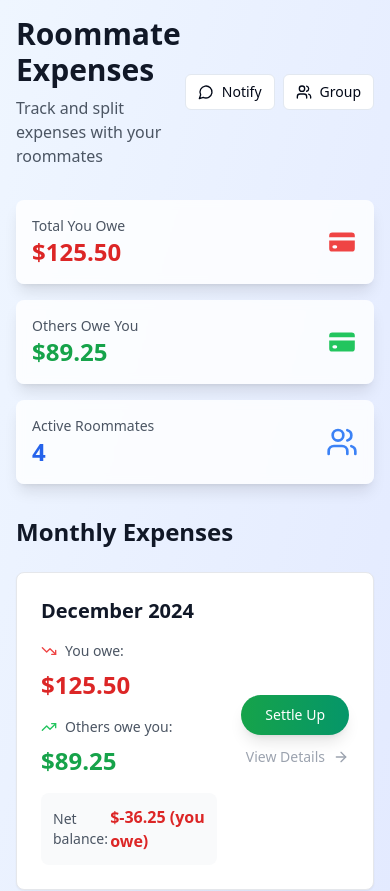
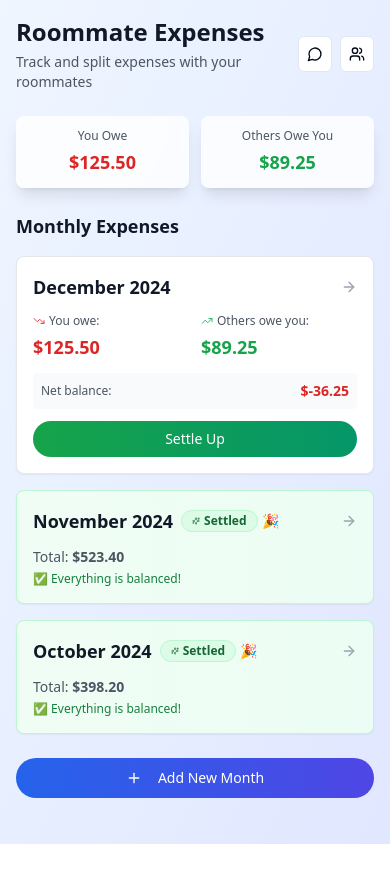
Before and after one commit to IITianUG/roomie-bill, a React (Vite) app: page / in a window 390 px wide. Shown: the top 891 px of the page. After the commit the page ends 844 px from the top, so only its background shows below. Built offline with nearby package versions, Linux system fonts and the light colour scheme.

Commit message:
Fix: Month heading, UI overflow, and debt flow
- Correct month heading on month detail pages.
- Adjust UI for mobile-first design, addressing overflow issues.
- Remove debt flow from the main month page.

```diff
--- a/src/components/MonthCard.tsx
+++ b/src/components/MonthCard.tsx
@@ -28,110 +28,90 @@ export const MonthCard: React.FC<MonthCardProps> = ({
   onSettleUp,
 }) => {
   const netBalance = monthData.othersOweYou - monthData.youOwe;
-  const isOwed = netBalance > 0;
-  const isOwing = netBalance < 0;
 
   return (
     <Card
-      className={`cursor-pointer transition-all duration-300 hover:shadow-xl transform hover:scale-[1.02] ${
+      className={`cursor-pointer transition-all duration-300 hover:shadow-xl ${
         monthData.isSettled
           ? 'bg-gradient-to-r from-green-50 to-emerald-50 border-green-200'
           : 'bg-white hover:bg-gray-50 border-gray-200'
       }`}
       onClick={() => onMonthClick(monthData.id)}
     >
-      <CardContent className="p-6">
-        <div className="flex items-center justify-between">
-          <div className="flex-1">
-            <div className="flex items-center gap-3 mb-4">
-              <h3 className="text-xl font-bold text-gray-900">
+      <CardContent className="p-4">
+        <div className="flex items-center justify-between mb-3">
+          <div className="flex items-center gap-2">
+            <h3 className="text-lg font-bold text-gray-900">
               {monthData.month} {monthData.year}
             </h3>
             {monthData.isSettled && (
-                <div className="flex items-center gap-2">
-                  <Badge className="bg-green-100 text-green-800 border-green-200">
-                    <Sparkles className="w-3 h-3 mr-1" />
-                    All Settled Up!
+              <div className="flex items-center gap-1">
+                <Badge className="bg-green-100 text-green-800 border-green-200 text-xs">
+                  <Sparkles className="w-2 h-2 mr-1" />
+                  Settled
                 </Badge>
-                  <div className="animate-bounce">
-                    🎉
-                  </div>
+                <span className="text-sm">🎉</span>
               </div>
             )}
           </div>
 
+          <ArrowRight className="w-4 h-4 text-gray-400" />
+        </div>
+
         {monthData.isSettled ? (
-              <div className="space-y-2">
-                <p className="text-gray-600">
-                  Total expenses: <span className="font-semibold">${monthData.totalExpenses.toFixed(2)}</span>
+          <div className="space-y-1">
+            <p className="text-sm text-gray-600">
+              Total: <span className="font-semibold">${monthData.totalExpenses.toFixed(2)}</span>
             </p>
-                <p className="text-gray-600">
-                  Participants: <span className="font-semibold">{monthData.participantCount} roommates</span>
-                </p>
-                <p className="text-green-700 font-medium">
-                  ✅ Everything is paid and balanced!
+            <p className="text-xs text-green-700 font-medium">
+              ✅ Everything is balanced!
             </p>
           </div>
         ) : (
-              <div className="grid grid-cols-1 md:grid-cols-2 gap-4">
-                <div className="space-y-2">
-                  <div className="flex items-center gap-2">
-                    <TrendingDown className="w-4 h-4 text-red-500" />
-                    <span className="text-sm text-gray-600">You owe:</span>
+          <div className="space-y-3">
+            <div className="grid grid-cols-2 gap-3">
+              <div className="space-y-1">
+                <div className="flex items-center gap-1">
+                  <TrendingDown className="w-3 h-3 text-red-500" />
+                  <span className="text-xs text-gray-600">You owe:</span>
                 </div>
-                  <p className="text-2xl font-bold text-red-600">
+                <p className="text-lg font-bold text-red-600">
                   ${monthData.youOwe.toFixed(2)}
                 </p>
               </div>
 
-                <div className="space-y-2">
-                  <div className="flex items-center gap-2">
-                    <TrendingUp className="w-4 h-4 text-green-500" />
-                    <span className="text-sm text-gray-600">Others owe you:</span>
+              <div className="space-y-1">
+                <div className="flex items-center gap-1">
+                  <TrendingUp className="w-3 h-3 text-green-500" />
+                  <span className="text-xs text-gray-600">Others owe you:</span>
                 </div>
-                  <p className="text-2xl font-bold text-green-600">
+                <p className="text-lg font-bold text-green-600">
                   ${monthData.othersOweYou.toFixed(2)}
                 </p>
               </div>
             </div>
-            )}
 
-            {!monthData.isSettled && (
-              <div className="mt-4 p-3 rounded-lg bg-gray-50">
-                <div className="flex items-center justify-between">
-                  <span className="text-sm text-gray-600">Net balance:</span>
-                  <span className={`font-bold ${
+            <div className="flex items-center justify-between p-2 rounded bg-gray-50">
+              <span className="text-xs text-gray-600">Net balance:</span>
+              <span className={`text-sm font-bold ${
                 netBalance > 0 ? 'text-green-600' : netBalance < 0 ? 'text-red-600' : 'text-gray-600'
               }`}>
                 {netBalance > 0 ? '+' : ''}${netBalance.toFixed(2)}
-                    {netBalance > 0 && ' (you are owed)'}
-                    {netBalance < 0 && ' (you owe)'}
-                    {netBalance === 0 && ' (balanced)'}
               </span>
             </div>
-              </div>
-            )}
-          </div>
 
-          <div className="flex flex-col items-end gap-3 ml-6">
-            {!monthData.isSettled && (
             <Button
               onClick={(e) => {
                 e.stopPropagation();
                 onSettleUp(monthData.id);
               }}
-                className="bg-gradient-to-r from-green-600 to-emerald-600 hover:from-green-700 hover:to-emerald-700 text-white px-6 py-2 rounded-full shadow-lg hover:shadow-xl transition-all duration-200"
+              size="sm"
+              className="w-full bg-gradient-to-r from-green-600 to-emerald-600 hover:from-green-700 hover:to-emerald-700 text-white rounded-full"
             >
               Settle Up
             </Button>
+          </div>
         )}
-
-            <div className="flex items-center gap-2 text-gray-400 hover:text-gray-600 transition-colors">
-              <span className="text-sm">View Details</span>
-              <ArrowRight className="w-4 h-4" />
-            </div>
-          </div>
-        </div>
       </CardContent>
     </Card>
   );
--- a/src/pages/Index.tsx
+++ b/src/pages/Index.tsx
@@ -72,93 +72,63 @@ const Index = () => {
 
   return (
     <div className="min-h-screen bg-gradient-to-br from-blue-50 to-indigo-100 p-4">
-      <div className="max-w-4xl mx-auto">
+      <div className="max-w-md mx-auto">
         {/* Header */}
-        <div className="flex items-center justify-between mb-8">
-          <div>
-            <h1 className="text-3xl font-bold text-gray-900 mb-2">
+        <div className="flex items-center justify-between mb-6">
+          <div className="flex-1">
+            <h1 className="text-2xl font-bold text-gray-900 mb-1">
               Roommate Expenses
             </h1>
-            <p className="text-gray-600">Track and split expenses with your roommates</p>
+            <p className="text-sm text-gray-600">Track and split expenses with your roommates</p>
           </div>
           <div className="flex gap-2">
             <Button
               variant="outline"
               size="sm"
               onClick={() => setShowNotification(true)}
-              className="flex items-center gap-2"
+              className="p-2"
             >
               <MessageCircle className="w-4 h-4" />
-              Notify
             </Button>
             <Button
               variant="outline"
               size="sm"
               onClick={() => setShowGroupManagement(true)}
-              className="flex items-center gap-2"
+              className="p-2"
             >
               <Users className="w-4 h-4" />
-              Group
             </Button>
           </div>
         </div>
 
         {/* Quick Stats */}
-        <div className="grid grid-cols-1 md:grid-cols-3 gap-4 mb-8">
+        <div className="grid grid-cols-2 gap-3 mb-6">
           <Card className="bg-white/80 backdrop-blur-sm border-0 shadow-lg">
-            <CardContent className="p-4">
-              <div className="flex items-center justify-between">
-                <div>
-                  <p className="text-sm text-gray-600">Total You Owe</p>
-                  <p className="text-2xl font-bold text-red-600">
-                    ${monthsData.reduce((sum, month) => sum + month.youOwe, 0).toFixed(2)}
-                  </p>
-                </div>
-                <div className="text-red-500">
-                  <svg className="w-8 h-8" fill="currentColor" viewBox="0 0 20 20">
-                    <path d="M4 4a2 2 0 00-2 2v1h16V6a2 2 0 00-2-2H4zM18 9H2v5a2 2 0 002 2h12a2 2 0 002-2V9zM4 13a1 1 0 011-1h1a1 1 0 110 2H5a1 1 0 01-1-1zm5-1a1 1 0 100 2h1a1 1 0 100-2H9z" />
-                  </svg>
-                </div>
+            <CardContent className="p-3">
+              <div className="text-center">
+                <p className="text-xs text-gray-600 mb-1">You Owe</p>
+                <p className="text-lg font-bold text-red-600">
+                  ${monthsData.reduce((sum, month) => sum + month.youOwe, 0).toFixed(2)}
+                </p>
               </div>
             </CardContent>
           </Card>
 
           <Card className="bg-white/80 backdrop-blur-sm border-0 shadow-lg">
-            <CardContent className="p-4">
-              <div className="flex items-center justify-between">
-                <div>
-                  <p className="text-sm text-gray-600">Others Owe You</p>
-                  <p className="text-2xl font-bold text-green-600">
-                    ${monthsData.reduce((sum, month) => sum + month.othersOweYou, 0).toFixed(2)}
-                  </p>
-                </div>
-                <div className="text-green-500">
-                  <svg className="w-8 h-8" fill="currentColor" viewBox="0 0 20 20">
-                    <path d="M4 4a2 2 0 00-2 2v1h16V6a2 2 0 00-2-2H4zM18 9H2v5a2 2 0 002 2h12a2 2 0 002-2V9zM4 13a1 1 0 011-1h1a1 1 0 110 2H5a1 1 0 01-1-1zm5-1a1 1 0 100 2h1a1 1 0 100-2H9z" />
-                  </svg>
-                </div>
-              </div>
-            </CardContent>
-          </Card>
-
-          <Card className="bg-white/80 backdrop-blur-sm border-0 shadow-lg">
-            <CardContent className="p-4">
-              <div className="flex items-center justify-between">
-                <div>
-                  <p className="text-sm text-gray-600">Active Roommates</p>
-                  <p className="text-2xl font-bold text-blue-600">{currentRoommates.length}</p>
-                </div>
-                <div className="text-blue-500">
-                  <Users className="w-8 h-8" />
-                </div>
+            <CardContent className="p-3">
+              <div className="text-center">
+                <p className="text-xs text-gray-600 mb-1">Others Owe You</p>
+                <p className="text-lg font-bold text-green-600">
+                  ${monthsData.reduce((sum, month) => sum + month.othersOweYou, 0).toFixed(2)}
+                </p>
               </div>
             </CardContent>
           </Card>
         </div>
 
         {/* Monthly Cards */}
-        <div className="space-y-6">
-          <h2 className="text-2xl font-semibold text-gray-900">Monthly Expenses</h2>
+        <div className="space-y-4">
+          <h2 className="text-lg font-semibold text-gray-900">Monthly Expenses</h2>
           {monthsData.map((month) => (
             <MonthCard
               key={month.id}
@@ -170,10 +140,10 @@ const Index = () => {
         </div>
 
         {/* Add New Month Button */}
-        <div className="mt-8 text-center">
+        <div className="mt-6 text-center">
           <Button
             onClick={() => navigate('/month/new')}
-            className="bg-gradient-to-r from-blue-600 to-indigo-600 hover:from-blue-700 hover:to-indigo-700 text-white px-8 py-3 rounded-full shadow-lg hover:shadow-xl transition-all duration-200 transform hover:scale-105"
+            className="w-full bg-gradient-to-r from-blue-600 to-indigo-600 hover:from-blue-700 hover:to-indigo-700 text-white rounded-full"
           >
             <Plus className="w-5 h-5 mr-2" />
             Add New Month
--- a/src/pages/MonthDetail.tsx
+++ b/src/pages/MonthDetail.tsx
@@ -26,11 +26,22 @@ const MonthDetail = () => {
   const [showAddExpense, setShowAddExpense] = useState(false);
   const [editingExpense, setEditingExpense] = useState<Expense | null>(null);
 
-  // Mock data
+  // Helper function to get month data from monthId
+  const getMonthData = (id: string) => {
+    const monthMap: { [key: string]: { month: string; year: number } } = {
+      '2024-12': { month: 'December', year: 2024 },
+      '2024-11': { month: 'November', year: 2024 },
+      '2024-10': { month: 'October', year: 2024 },
+      '2024-09': { month: 'September', year: 2024 },
+      '2024-08': { month: 'August', year: 2024 }
+    };
+
+    return monthMap[id || '2024-12'] || { month: 'December', year: 2024 };
+  };
+
   const monthData = {
     id: monthId,
-    month: 'December',
-    year: 2024,
+    ...getMonthData(monthId || '2024-12'),
     isSettled: monthId === '2024-11' || monthId === '2024-10'
   };
 
@@ -99,8 +110,8 @@ const MonthDetail = () => {
   if (monthData.isSettled) {
     return (
       <div className="min-h-screen bg-gradient-to-br from-green-50 to-emerald-100 p-4">
-        <div className="max-w-4xl mx-auto">
-          <div className="flex items-center gap-4 mb-6">
+        <div className="max-w-md mx-auto">
+          <div className="flex items-center gap-3 mb-6">
             <Button
               variant="ghost"
               onClick={() => navigate('/')}
@@ -108,12 +119,12 @@ const MonthDetail = () => {
             >
               <ArrowLeft className="w-5 h-5" />
             </Button>
-            <div>
-              <h1 className="text-3xl font-bold text-gray-900">
+            <div className="flex-1">
+              <h1 className="text-xl font-bold text-gray-900">
                 {monthData.month} {monthData.year}
               </h1>
-              <div className="flex items-center gap-2 mt-2">
-                <Badge className="bg-green-100 text-green-800 border-green-200">
+              <div className="flex items-center gap-2 mt-1">
+                <Badge className="bg-green-100 text-green-800 border-green-200 text-xs">
                   ✅ All Settled Up!
                 </Badge>
                 <span className="animate-bounce">🎉</span>
@@ -121,16 +132,16 @@ const MonthDetail = () => {
             </div>
           </div>
 
-          <Card className="bg-white/80 backdrop-blur-sm border-0 shadow-lg mb-6">
-            <CardContent className="p-6">
-              <p className="text-lg text-gray-700 text-center">
+          <Card className="bg-white/80 backdrop-blur-sm border-0 shadow-lg mb-4">
+            <CardContent className="p-4">
+              <p className="text-sm text-gray-700 text-center">
                 This month has been fully settled! All expenses have been paid and balanced.
               </p>
             </CardContent>
           </Card>
 
-          <div className="space-y-4">
-            <h2 className="text-xl font-semibold text-gray-900">Transaction History</h2>
+          <div className="space-y-3">
+            <h2 className="text-lg font-semibold text-gray-900">Transaction History</h2>
             {expenses.map((expense) => (
               <ExpenseCard
                 key={expense.id}
@@ -148,10 +159,10 @@ const MonthDetail = () => {
 
   return (
     <div className="min-h-screen bg-gradient-to-br from-blue-50 to-indigo-100 p-4">
-      <div className="max-w-4xl mx-auto">
+      <div className="max-w-md mx-auto">
         {/* Header */}
         <div className="flex items-center justify-between mb-6">
-          <div className="flex items-center gap-4">
+          <div className="flex items-center gap-3 flex-1">
             <Button
               variant="ghost"
               onClick={() => navigate('/')}
@@ -159,20 +170,20 @@ const MonthDetail = () => {
             >
               <ArrowLeft className="w-5 h-5" />
             </Button>
-            <div>
-              <h1 className="text-3xl font-bold text-gray-900">
+            <div className="flex-1">
+              <h1 className="text-xl font-bold text-gray-900">
                 {monthData.month} {monthData.year}
               </h1>
-              <p className="text-gray-600">Manage expenses for this month</p>
+              <p className="text-xs text-gray-600">Manage expenses for this month</p>
             </div>
           </div>
 
           <Button
             onClick={() => setShowAddExpense(true)}
-            className="bg-gradient-to-r from-blue-600 to-indigo-600 hover:from-blue-700 hover:to-indigo-700 text-white px-6 py-3 rounded-full shadow-lg hover:shadow-xl transition-all duration-200"
+            size="sm"
+            className="bg-gradient-to-r from-blue-600 to-indigo-600 hover:from-blue-700 hover:to-indigo-700 text-white rounded-full"
           >
-            <Plus className="w-5 h-5 mr-2" />
-            Add Expense
+            <Plus className="w-4 h-4" />
           </Button>
         </div>
 
@@ -180,21 +191,22 @@ const MonthDetail = () => {
         <DebtFlow debts={debts} roommates={roommates} />
 
         {/* Expenses List */}
-        <div className="space-y-6">
-          <h2 className="text-2xl font-semibold text-gray-900">Expenses</h2>
+        <div className="space-y-4">
+          <h2 className="text-lg font-semibold text-gray-900">Expenses</h2>
 
           {expenses.length === 0 ? (
             <Card className="bg-white/80 backdrop-blur-sm border-0 shadow-lg">
-              <CardContent className="p-12 text-center">
-                <div className="text-gray-400 mb-4">
-                  <svg className="w-16 h-16 mx-auto" fill="currentColor" viewBox="0 0 20 20">
+              <CardContent className="p-6 text-center">
+                <div className="text-gray-400 mb-3">
+                  <svg className="w-12 h-12 mx-auto" fill="currentColor" viewBox="0 0 20 20">
                     <path d="M4 4a2 2 0 00-2 2v1h16V6a2 2 0 00-2-2H4zM18 9H2v5a2 2 0 002 2h12a2 2 0 002-2V9z" />
                   </svg>
                 </div>
-                <h3 className="text-lg font-medium text-gray-900 mb-2">No expenses yet</h3>
-                <p className="text-gray-600 mb-4">Start by adding your first expense for this month</p>
+                <h3 className="text-base font-medium text-gray-900 mb-2">No expenses yet</h3>
+                <p className="text-sm text-gray-600 mb-3">Start by adding your first expense for this month</p>
                 <Button
                   onClick={() => setShowAddExpense(true)}
+                  size="sm"
                   className="bg-gradient-to-r from-blue-600 to-indigo-600 hover:from-blue-700 hover:to-indigo-700 text-white"
                 >
                   Add First Expense
@@ -202,7 +214,7 @@ const MonthDetail = () => {
               </CardContent>
             </Card>
           ) : (
-            <div className="space-y-4">
+            <div className="space-y-3">
               {expenses.map((expense) => (
                 <ExpenseCard
                   key={expense.id}
@@ -218,8 +230,8 @@ const MonthDetail = () => {
 
         {/* Settle Up Button */}
         {expenses.length > 0 && (
-          <div className="mt-8 text-center">
-            <Button className="bg-gradient-to-r from-green-600 to-emerald-600 hover:from-green-700 hover:to-emerald-700 text-white px-8 py-3 rounded-full shadow-lg hover:shadow-xl transition-all duration-200">
+          <div className="mt-6 text-center">
+            <Button className="w-full bg-gradient-to-r from-green-600 to-emerald-600 hover:from-green-700 hover:to-emerald-700 text-white rounded-full">
               Settle Up This Month
             </Button>
           </div>
```
Also changed, not shown: src/components/AddExpenseModal.tsx (+43 -42 lines), src/components/ExpenseCard.tsx (+26 -30 lines). Lines whose indentation alone changed are shown as unchanged.
